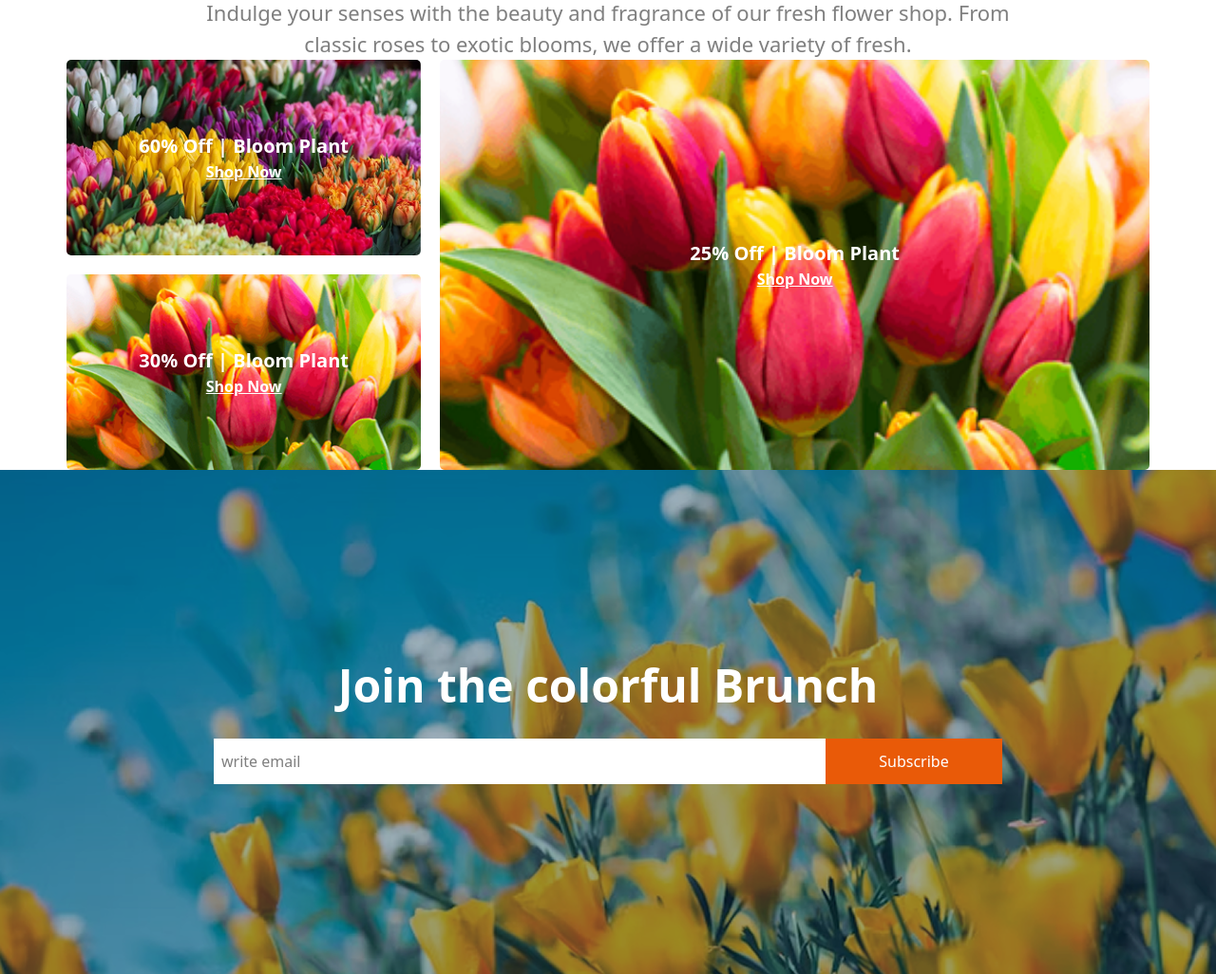
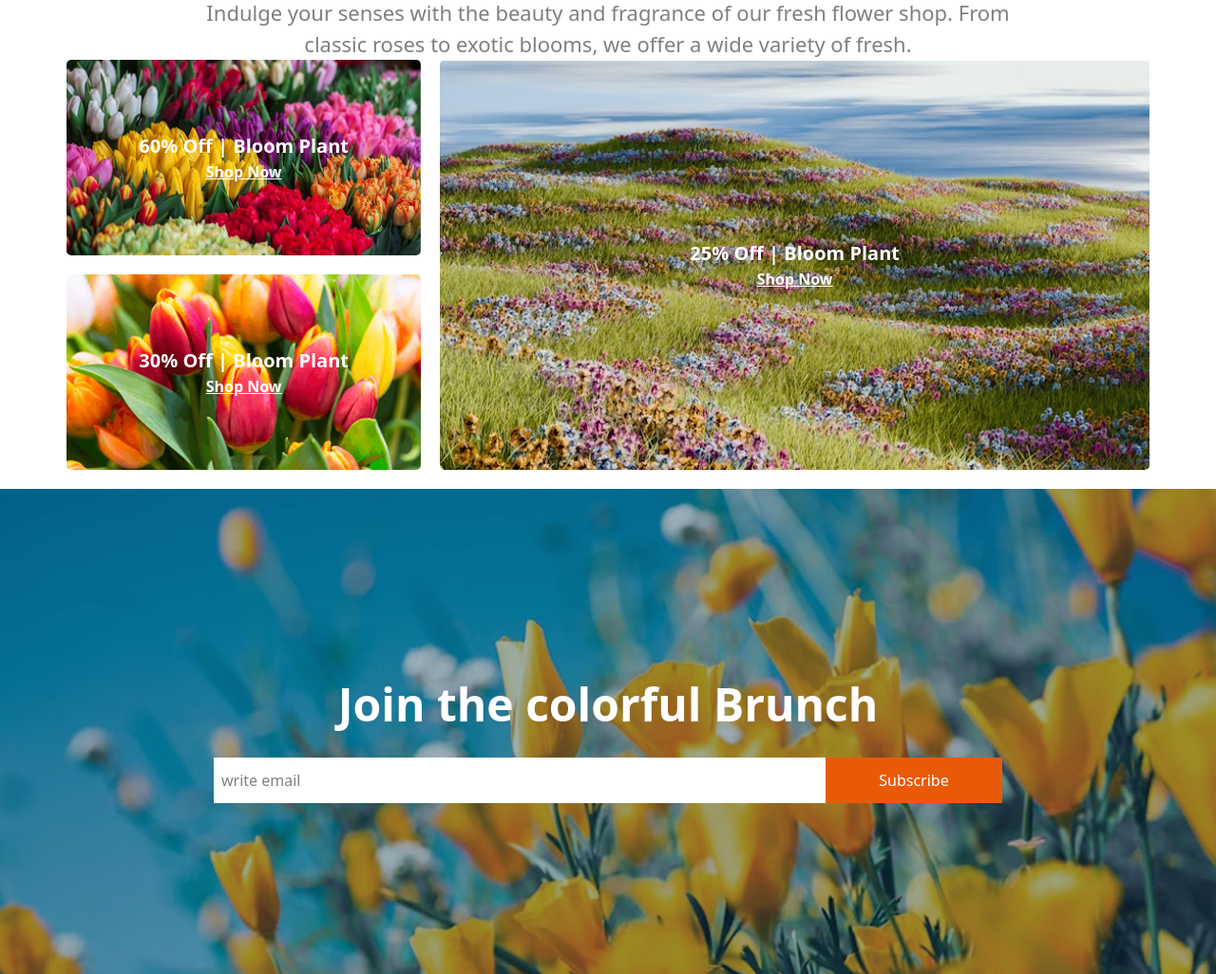
Before and after one commit to galibhub/responsive-flowers-website, a website: page index.html in a window 1280 px wide. Shown: the part 2570-3596 px from the top of the page at 95% size. Drawn offline with Linux system fonts and the light colour scheme.

Commit message:
Fix some minor issue

```diff
--- a/index.html
+++ b/index.html
@@ -211,7 +211,7 @@
 
                 <div class=" w-4/6">
                     <div class="h-full rounded-[5px] bg-cover bg-center"
-                        style="background-image: url(assets/deal-ana.png);">
+                        style="background-image: url(assets/deal-zabo.png);">
                         <div class="flex flex-col justify-center items-center h-full">
                             <h1 class="text-white text-[20px] font-extrabold">25% Off | Bloom Plant</h1>
                             <a class="text-white font-[600] underline" href="#">Shop Now</a>
@@ -224,7 +224,7 @@
 
 
 
-        <section class="bg-cover bg-center h-[533px] w-full flex flex-col justify-center items-center"
+        <section class="bg-cover bg-center h-[533px] w-full flex flex-col justify-center items-center mt-5"
             style="background-image: url('assets/news-letter-bg.png');">
 
             <div>
```
Also changed, not shown: src/output.css.
